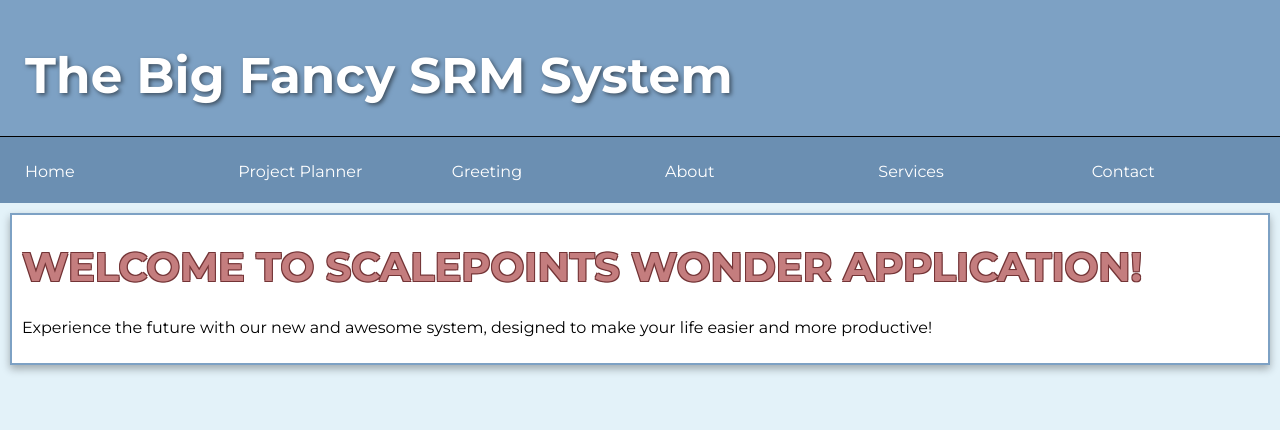
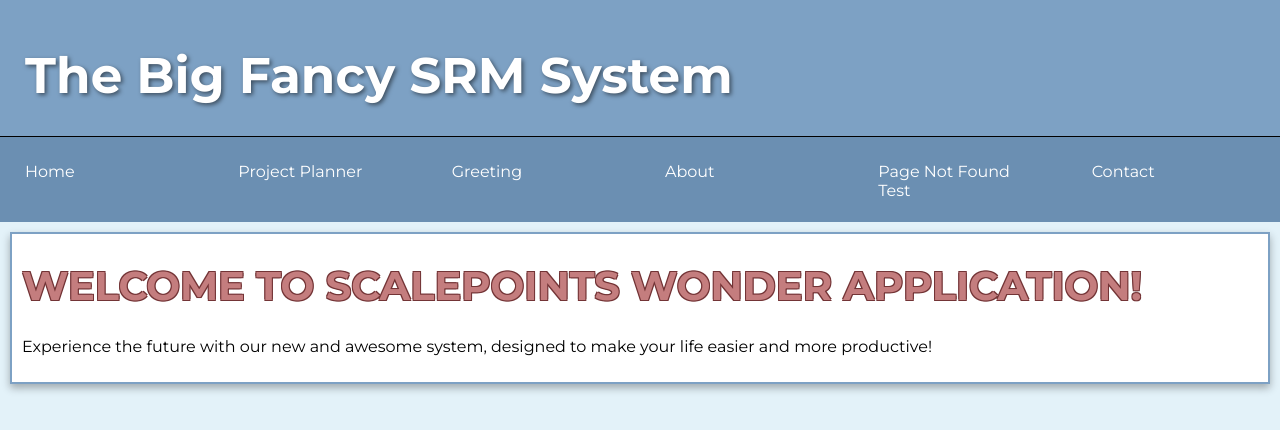
Before and after one commit to MatDat/react-testing-environment, a React (Create React App) app: page / in a window 1280 px wide. Shown: the top 430 px of the page. Built offline with nearby package versions, Linux system fonts and the light colour scheme.

Commit message:
Refactor Menu component to update link for "Services" to "Page Not Found Test"

```diff
--- a/src/Components/Menu.js
+++ b/src/Components/Menu.js
@@ -19,7 +19,7 @@ const Menu = () => {
           <Link to="/about">About</Link>
         </li>
         <li>
-          <Link to="/services">Services</Link>
+          <Link to="/blapper">Page Not Found Test</Link>
         </li>
         <li>
           <Link to="/contact">Contact</Link>
```
